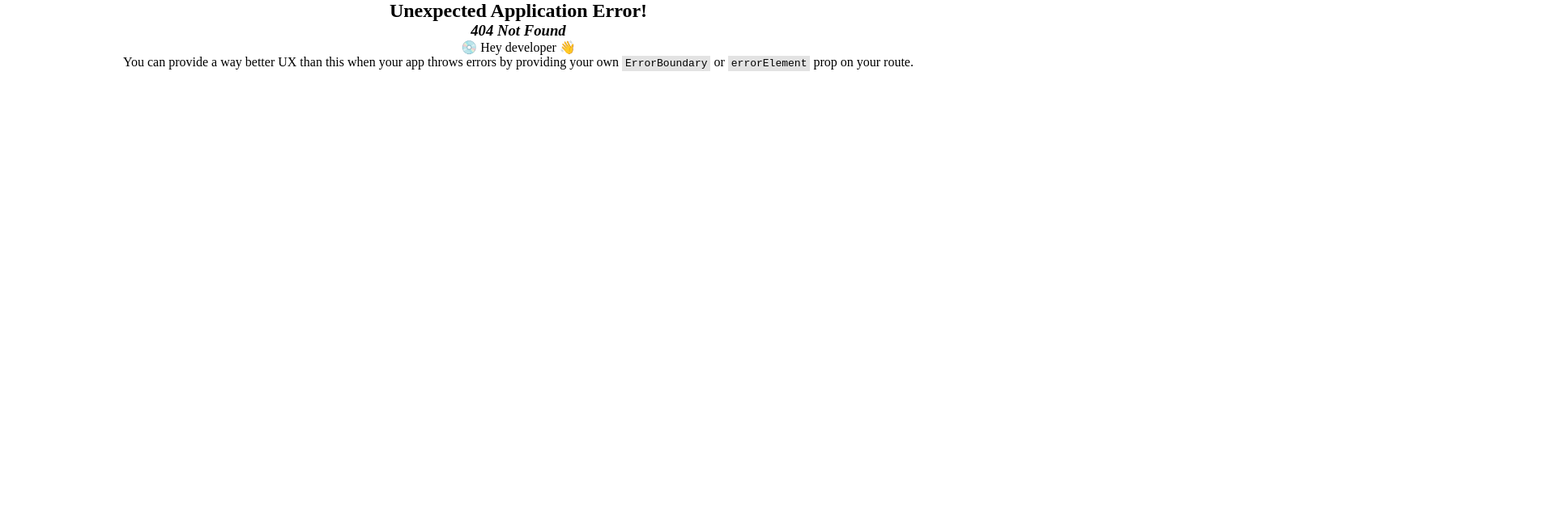
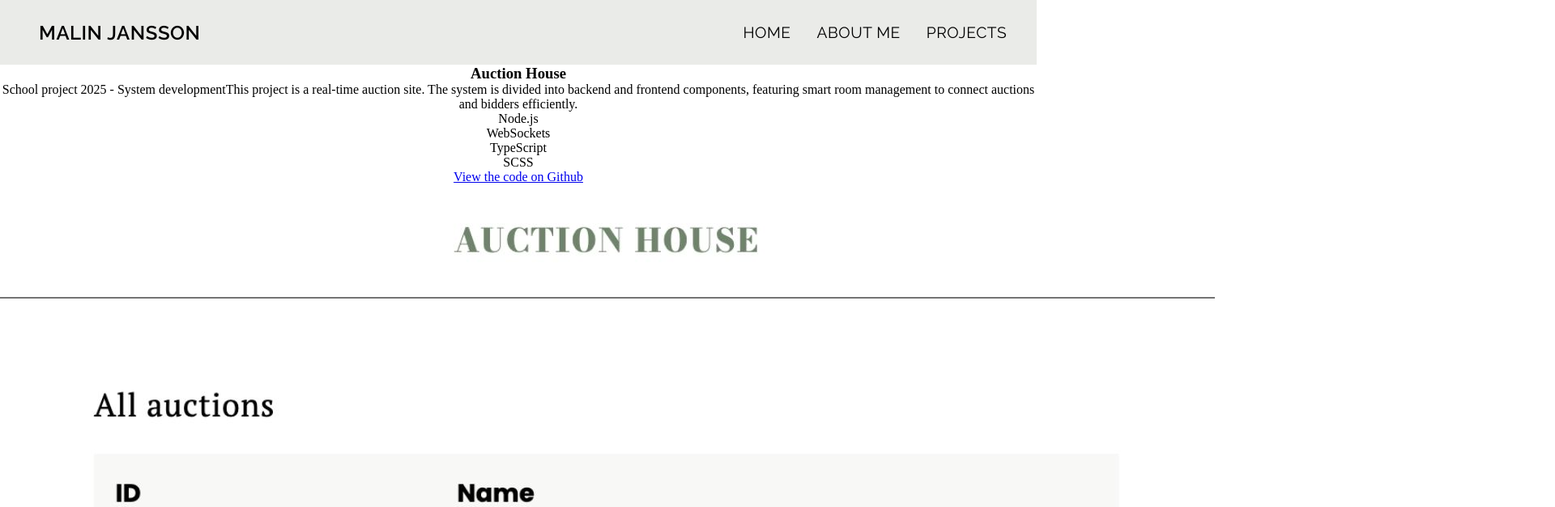
Before and after one commit to malinjansson/mjportfolio, a React (Vite) app: page /project/auctionhouse in a window 1280 px wide. Before the commit this address had no page. Shown: the top 627 px of the page at 81% size, 1920 px wide, since content can reach past the window. Built offline with nearby package versions, Linux system fonts and the light colour scheme; a web font is replaced by a local one.

Commit message:
created project detail page

```diff
--- a/src/Router.tsx
+++ b/src/Router.tsx
@@ -1,6 +1,8 @@
 import { createBrowserRouter } from "react-router";
 import { Layout } from "./components/Layout";
 import { Home } from "./pages/Home";
+import { Project } from "./pages/Project";
+
 
 export const router = createBrowserRouter([
     {
@@ -10,6 +12,10 @@ export const router = createBrowserRouter([
             {
                 path: "/",
                 element: <Home/>,
+            },
+            {
+                path: "/project/:slug",
+                element: <Project />
             }
         ]
     }
--- /dev/null
+++ b/src/components/ShowProjectDetails.tsx
@@ -0,0 +1,33 @@
+import { ProjectDetails } from "../models/types/ProjectDetails"
+
+type ShowProjectDetailsProps = {
+    project: ProjectDetails;
+}
+
+export const ShowProjectDetails = (props: ShowProjectDetailsProps) => {
+    return (
+        <>
+        <div className="project-details-container">
+            <div className="project-details-flex">
+                <div className="project-info">
+                    <h3>{props.project.title}</h3>
+                    <span className="project-course">{props.project.course}</span>
+                    <span className="project-description">{props.project.description}</span>
+                    <ul className="tech-list">
+                        {props.project.tech.map((tech, i) => (
+                            <li key={i}>{tech}</li>
+                        ))}
+                    </ul>
+                    <a href={props.project.github} target="_blank"><span className="github-btn">View the code on Github</span></a>
+                </div>
+                <img className="project-topimage" src={props.project.topimage} alt={props.project.title} />
+            </div>
+            <div className="project-demo">
+                {props.project.demo.map((demo, i) => (
+                    <img key={i} src={demo} className="demo-image" />
+                ))}
+            </div>
+        </div>
+        </>
+    )
+}
--- /dev/null
+++ b/src/models/projectDetails.ts
@@ -0,0 +1,19 @@
+import { ProjectDetails } from "./types/ProjectDetails";
+
+export const projectDetails: ProjectDetails[] = [
+    {
+        id: 1,
+        slug: "auctionhouse",
+        title: "Auction House",
+        productCard: "/src/assets/ProductCardAuctionHouse.jpg",
+        course: "School project 2025 - System development",
+        description: "This project is a real-time auction site. The system is divided into backend and frontend components, featuring smart room management to connect auctions and bidders efficiently.",
+        tech: ["Node.js", "WebSockets", "TypeScript", "SCSS"],
+        github: "https://github.com/malinjansson/Auctionhouse",
+        topimage: "/src/assets/auctionhouse/topimage.jpg",
+        demo: ["/src/assets/auctionhouse/demo_one.jpg",
+               "/src/assets/auctionhouse/demo_two.jpg",
+               "/src/assets/auctionhouse/demo_three.jpg"
+            ]
+    },
+]
--- /dev/null
+++ b/src/models/types/ProjectDetails.ts
@@ -0,0 +1,11 @@
+import { Project } from "./Project";
+
+export type ProjectDetails = Project & {
+    title: string;
+    course: string;
+    description: string;
+    tech: string[];
+    github: string;
+    topimage: string;
+    demo: string[];
+}
--- /dev/null
+++ b/src/pages/Project.tsx
@@ -0,0 +1,18 @@
+import { useParams } from "react-router"
+import { ProjectDetails } from "../models/types/ProjectDetails";
+import { ShowProjectDetails } from "../components/ShowProjectDetails";
+import { getProjectBySlug } from "../utils/projectUtils";
+
+export const Project = () => {
+    const {slug} = useParams();
+
+    const project: ProjectDetails  | undefined = slug
+    ? getProjectBySlug(slug) : undefined;
+
+    if (!project) {
+        return <p>This project does not exists</p>;
+    }
+
+    return <ShowProjectDetails project={project} />;
+
+}
--- /dev/null
+++ b/src/utils/projectUtils.ts
@@ -0,0 +1,6 @@
+import { projectDetails } from "../models/projectDetails";
+import { ProjectDetails } from "../models/types/ProjectDetails";
+
+export const getProjectBySlug = (slug: string): ProjectDetails | undefined => {
+    return projectDetails.find(project => project.slug === slug);
+};
```
